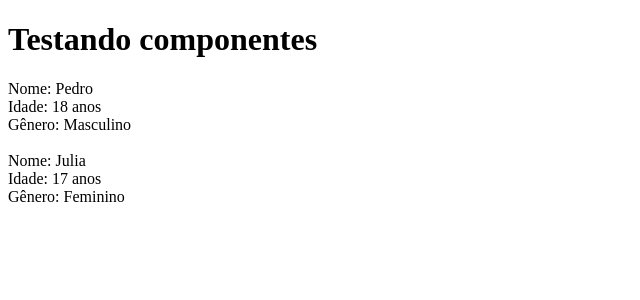
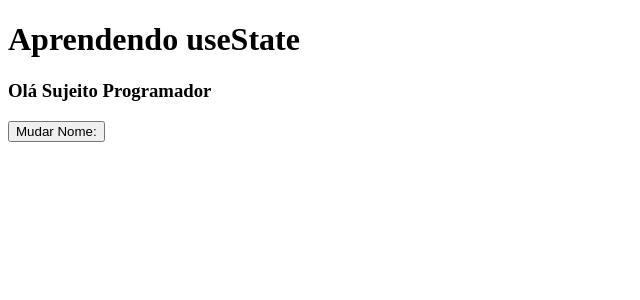
Before and after one commit to leandroofaria/AprendendoReact, a React (Create React App) app: page / in a window 1280 px wide. Shown: the top 300 px of the page, without its empty margins (0-640 px from the left). Built offline with nearby package versions, Linux system fonts and the light colour scheme.

Commit message:
Aprendendo useState

```diff
--- a/package.json
+++ b/package.json
@@ -1,5 +1,5 @@
 {
-  "name": "my-reposit",
+  "name": "aprendendo-react",
   "version": "0.1.0",
   "private": true,
   "dependencies": {
--- a/src/App.js
+++ b/src/App.js
@@ -1,11 +1,21 @@
+import { useState } from 'react'
+
 import MostrarAluno from './components/Aluno'
 
 function App() {
+  const [aluno, setAluno] = useState('Sujeito Programador')
+
+  function MudarNome(nome){
+    setAluno(nome)
+  }
+
   return(
     <div>
-      <h1>Testando componentes</h1>
-      <MostrarAluno aluno="Pedro" idade='18' genero='Masculino'/>
-      <MostrarAluno aluno="Julia" idade='17' genero='Feminino'/>
+      <h1>Aprendendo useState</h1>
+      <h3>Olá {aluno}</h3>
+      <button onClick={ () => MudarNome('Leandro') }>
+        Mudar Nome:
+      </button>
     </div>
   )
 }
```
Also changed, not shown: 1 other file (tests, documents, lock files or other folders).
